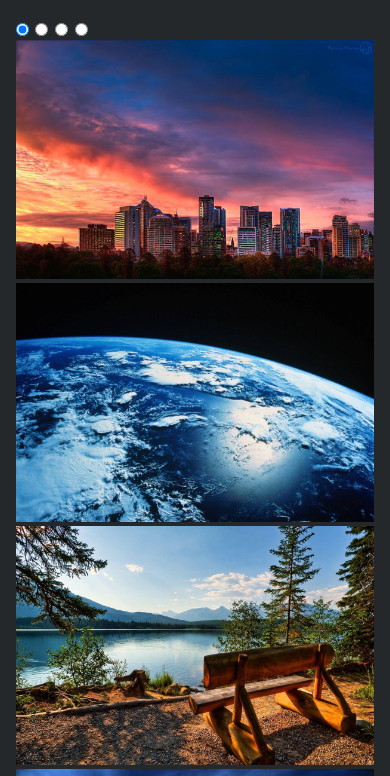
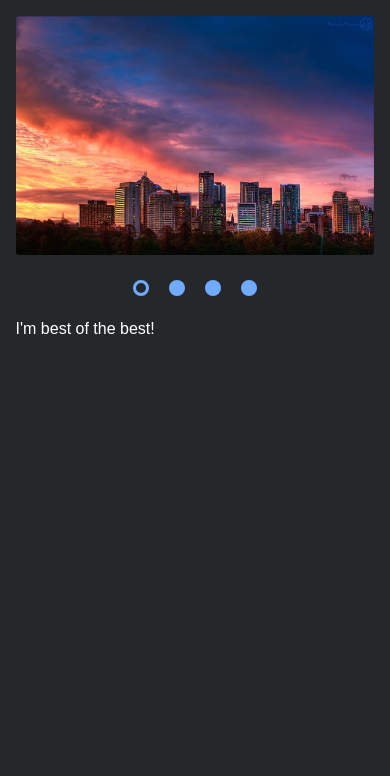
Before and after one commit to Sabohatfrontend/cssMemeSlider, a plain HTML site: page cssMemeSlider/index.html in a window 390 px wide. Shown: the top 776 px of the page. Drawn offline with Linux system fonts and the light colour scheme; files whose address does not match are found by name.

Commit message:
feat: add carousel and responsive styles (Sun, Sep 17, 2023 08:26:31 PM)

```diff
--- a/cssMemeSlider/styles/style.css
+++ b/cssMemeSlider/styles/style.css
@@ -66,3 +66,167 @@ img {
     flex-grow: 1;
     padding: 4%;
 }
+
+.slider {
+    margin: 0 auto;
+    padding: 0;
+    max-width: 1200px;
+    width: 100%;
+}
+
+input[type=radio] {
+    display: none;
+}
+
+.overflow {
+    overflow: hidden;
+}
+
+.inner {
+    width: 400%;
+    display: flex;
+    transition: margin-left 500ms cubic-bezier(0.770, 0.000, 0.175, 1.000);
+    line-height: 0;
+}
+
+#slide1:checked~.carousel .inner,
+#slide1:checked~.dots-wrap .carousel .inner {
+    margin-left: 0;
+}
+
+#slide2:checked~.dots-wrap .carousel .inner,
+#slide2:checked~.carousel .inner {
+    margin-left: -100%;
+}
+
+#slide3:checked~.dots-wrap .carousel .inner,
+#slide3:checked~.carousel .inner {
+    margin-left: -200%;
+}
+
+#slide4:checked~.dots-wrap .carousel .inner,
+#slide4:checked~.carousel .inner {
+    margin-left: -300%;
+}
+
+.img-content {
+    width: 25%;
+    border-radius: 20px;
+}
+
+.image {
+    object-fit: cover;
+    border-radius: 1%;
+}
+
+.slider-labels {
+    display: flex;
+    justify-content: center;
+    align-items: center;
+    column-gap: 10px;
+}
+
+.slider-labels label {
+    display: flex;
+    justify-content: center;
+    align-items: center;
+    padding: 5px;
+    border-radius: 50%;
+    background-color: transparent;
+    cursor: pointer;
+}
+
+.slider-labels label:hover span {
+    --button-color: #fff;
+}
+
+.slider-labels label:active span {
+    opacity: 0.6;
+}
+
+.slider-labels span {
+    width: 20px;
+    height: 20px;
+    border-radius: 50%;
+    background-color: var(--button-color);
+}
+
+#slide1:checked~.dots-wrap .slider-labels #dot1,
+#slide2:checked~.dots-wrap .slider-labels #dot2,
+#slide3:checked~.dots-wrap .slider-labels #dot3,
+#slide4:checked~.dots-wrap .slider-labels #dot4 {
+    border: 3px solid var(--button-color);
+    background-color: transparent;
+}
+
+.carusel-cptn {
+    width: 70%;
+}
+
+.img-caption {
+    margin-top: 12px;
+    margin-bottom: 12px;
+    padding: 0;
+}
+
+.dots-wrap {
+    display: flex;
+    margin-top: 20px;
+    flex-wrap: wrap;
+    flex-direction: row-reverse;
+    justify-content: space-between;
+}
+
+@media only screen and (max-width: 768px) {
+    .carusel-cptn {
+        width: 100%;
+        transition: width 0.5s linear;
+        animation-name: text-animation;
+        animation-duration: 1s;
+    }
+
+    @keyframes text-animation {
+        from {
+            width: 75%;
+        }
+
+        to {
+            width: 100%;
+        }
+    }
+
+    .slider-labels {
+        margin: 0 auto 20px;
+        transition: margin 0.5s ease;
+        animation-name: label-animation;
+        animation-duration: 1s;
+    }
+
+    @keyframes label-animation {
+0%{
+    margin: 0;
+}
+50%{
+    margin: 0 0 20px;
+}
+100%{
+    margin: 0 auto 20px;
+}
+    }
+}
+
+@media only screen and (max-width: 500px) {
+    body {
+        font-size: 16px;
+    }
+
+    .img-caption {
+        margin-top: 8px;
+        margin-bottom: 8px;
+    }
+
+    .slider-labels span {
+        width: 16px;
+        height: 16px;
+    }
+}
```
